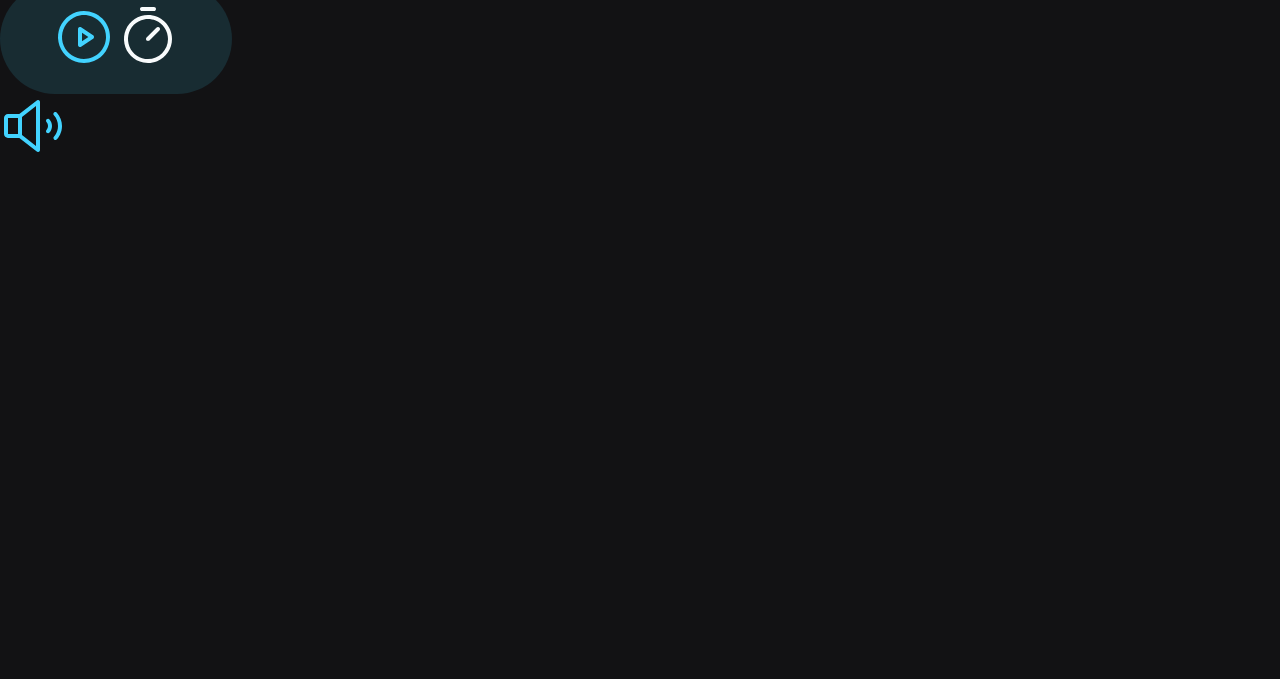
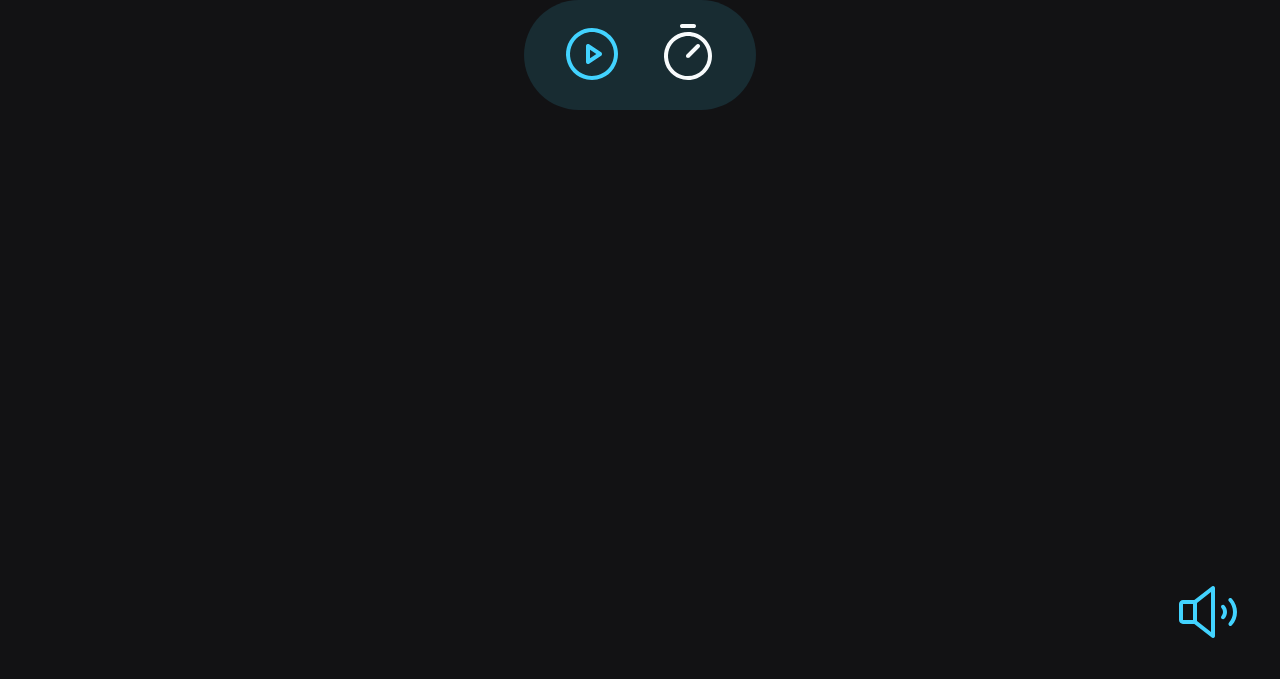
Before and after one commit to fernaDias/focustimer, a plain HTML site: page index.html in a window 1280 px wide. Shown: the part 121-800 px from the top of the page. Drawn offline with Linux system fonts and the light colour scheme.

Commit message:
align content w grid

```diff
--- a/style.css
+++ b/style.css
@@ -19,6 +19,8 @@ body {
   color: var(--text-color);
 
   font-family: 'Roboto', sans-serif;
+  display: grid;
+  min-height: 100vh;
 }
 
 button {
@@ -32,12 +34,18 @@ button {
   display: none;
 }
 
+main {
+  /* align-self: end; */
+  justify-self: center;
+}
+
+
 #timer {
   font-size: 8.8rem;
 
   display: flex;
+  margin-bottom: 1.6rem;
 }
-
 
 #controls {
   background-color: var(--primary-color-light);
@@ -45,9 +53,16 @@ button {
   align-items: center;
   justify-content: center;
 
-  gap: 3.243m;
+  gap: 3.2rem;
   width: clamp(10rem, 10rem + 30vw, 22.8rem);
   height: clamp(8rem, 5rem + 10vw, 10.8rem);
 
   border-radius: 9999px;
 }
+
+footer {
+  align-self: end;
+  justify-self: end;
+
+  padding: 0 4rem 3.2rem 0;
+}
```
